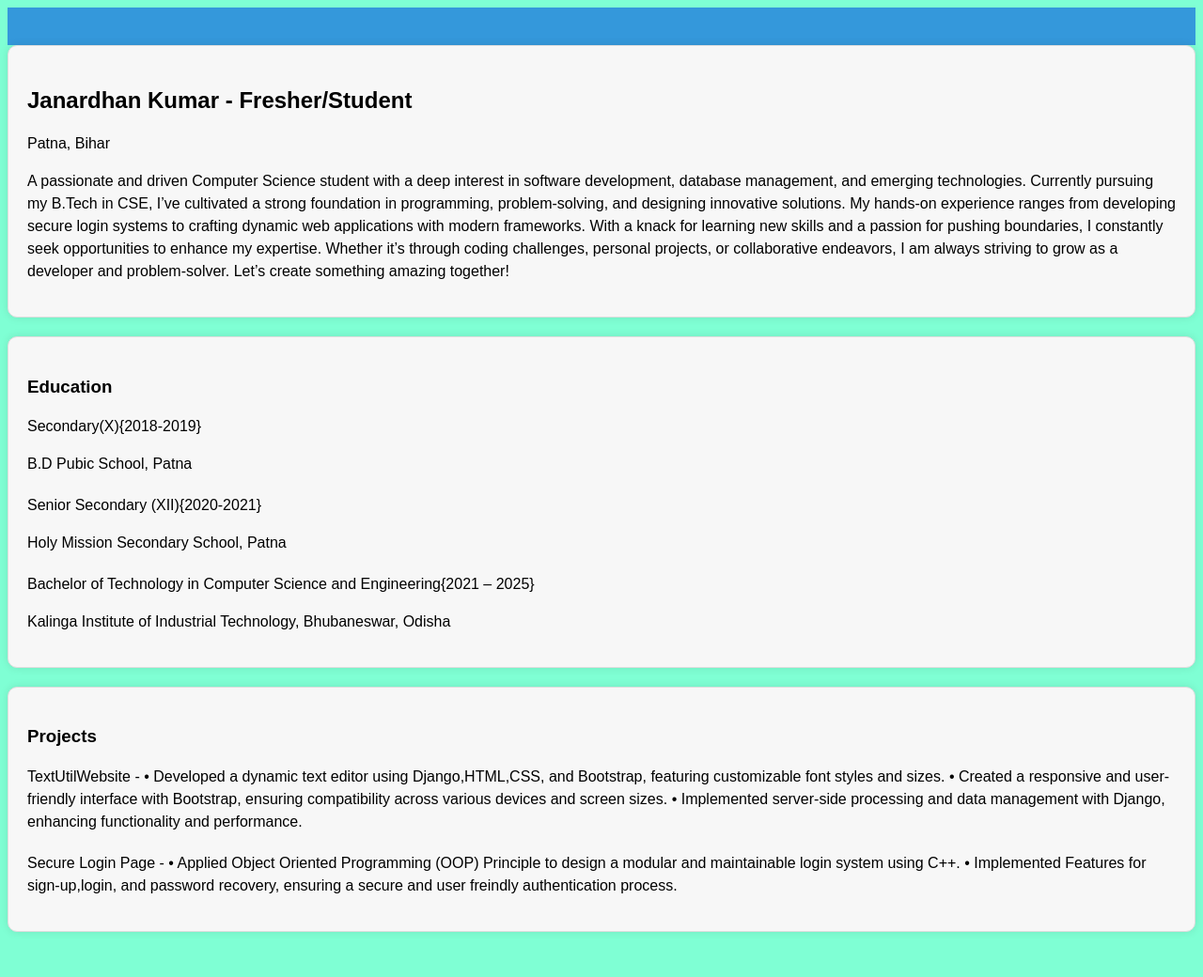
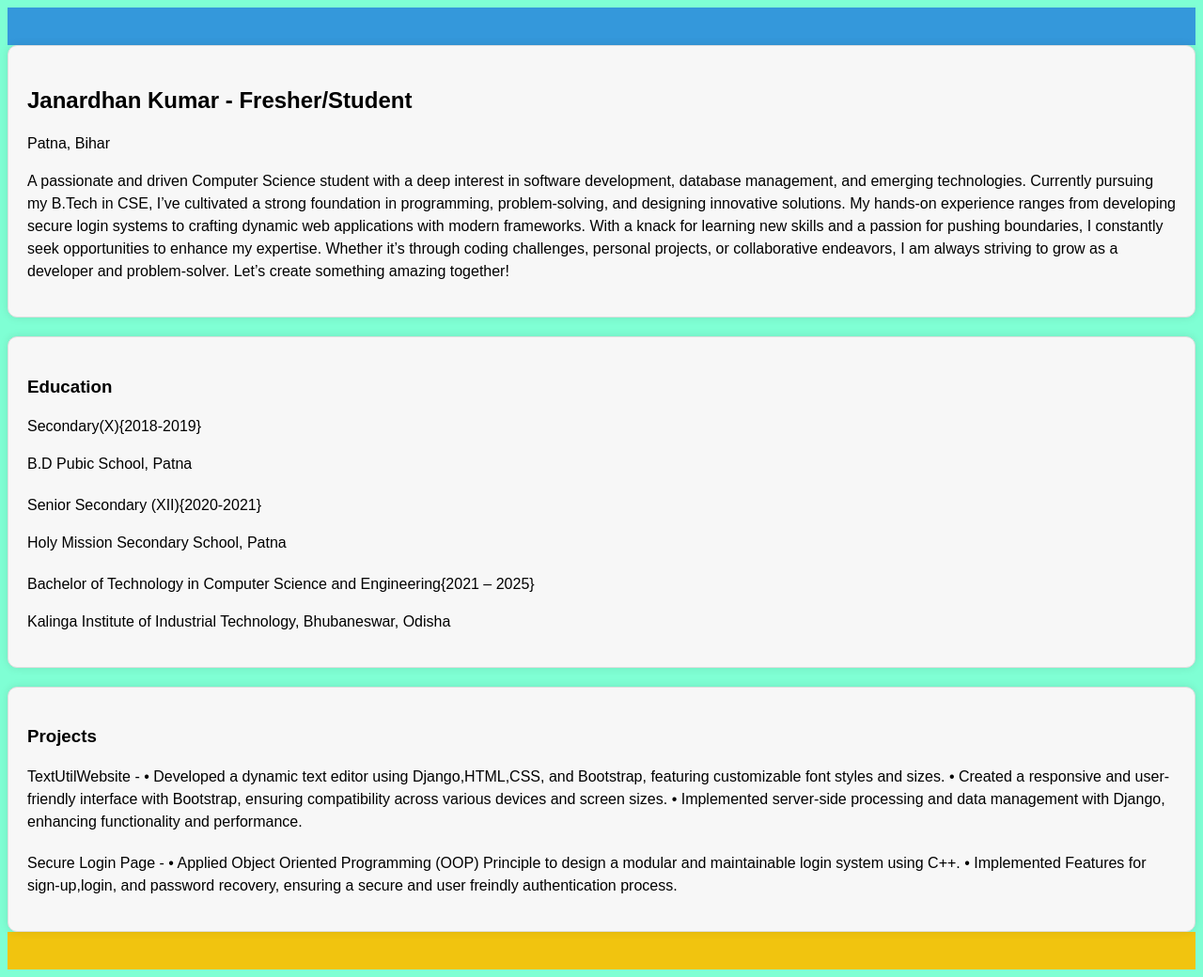
Before and after one commit to Janardhan31/Portfolio-HomePage, a plain HTML site: page Myportfoliohomepage/index.html in a window 1280 px wide. Shown: the whole page at 94% size. Before the commit the page ends 1000 px from the top, so only its background shows below. Drawn offline with Linux system fonts and the light colour scheme.

Commit message:
Update index.html
more and more attractive UI

```diff
--- a/Myportfoliohomepage/index.html
+++ b/Myportfoliohomepage/index.html
@@ -55,3 +55,9 @@
                         using C++.
                         • Implemented Features for sign-up,login, and password recovery, ensuring a secure and user freindly
                         authentication process.</p>
+
+        </li>
+            </ul>
+        </section>
+    </main>
+    <footer>
```
